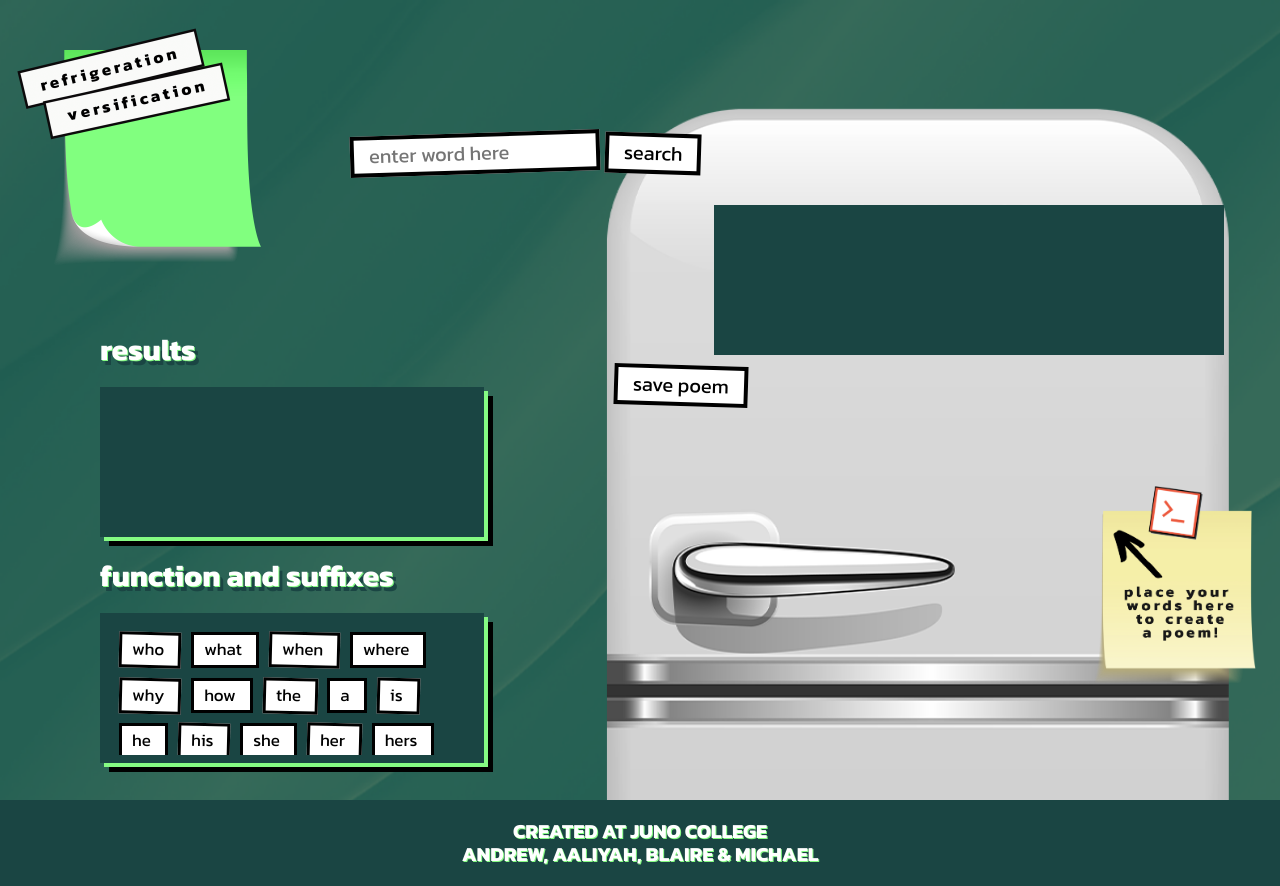
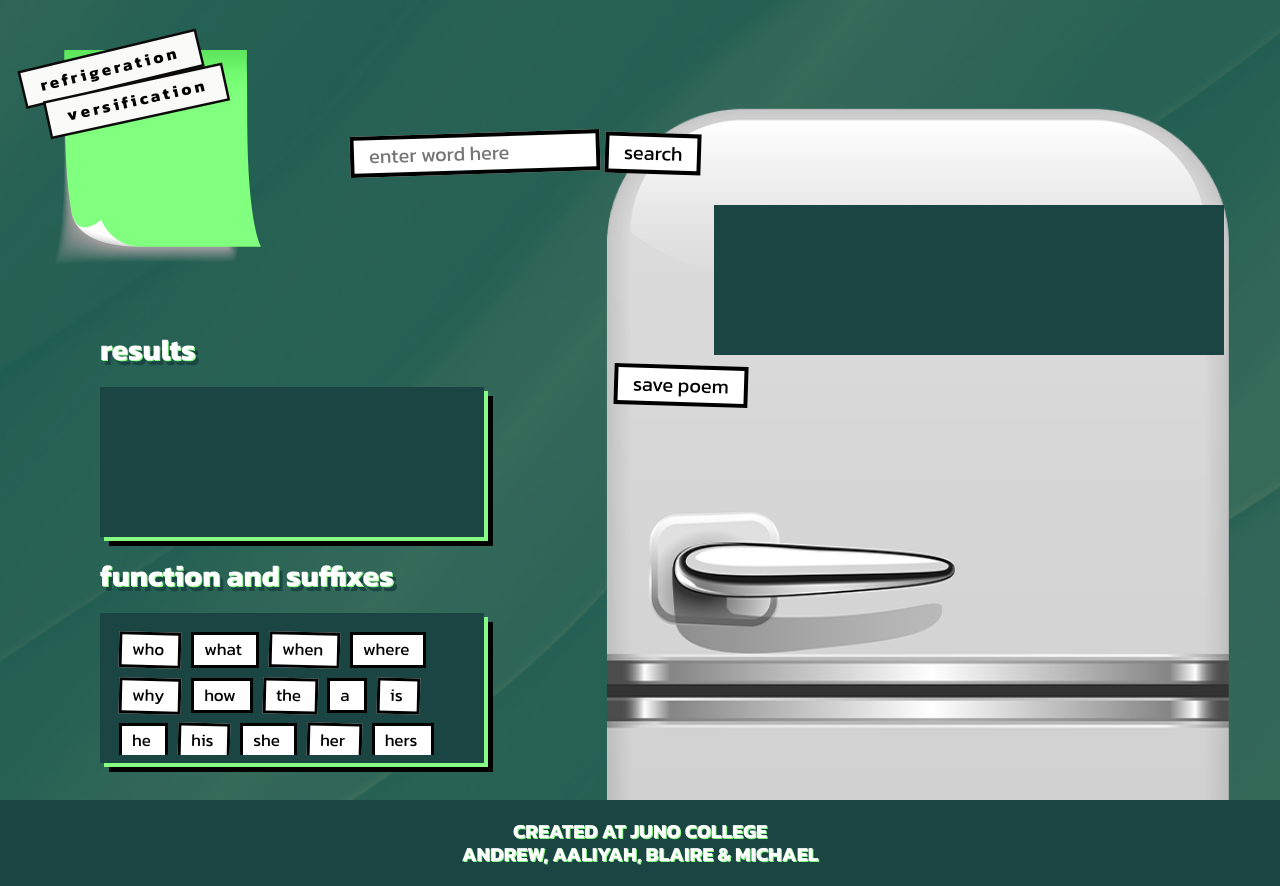
Before and after one commit to AndrewCraig101/RefrigerationVersification, a React (Create React App) app: page / in a window 1280 px wide. Shown: the top 886 px of the page. Built offline with nearby package versions, Linux system fonts and the light colour scheme.

Commit message:
added routing

```diff
--- a/package.json
+++ b/package.json
@@ -11,6 +11,7 @@
     "react": "^17.0.1",
     "react-beautiful-dnd": "^13.0.0",
     "react-dom": "^17.0.1",
+    "react-router-dom": "^5.2.0",
     "react-scripts": "4.0.3",
     "web-vitals": "^1.1.0"
   },
--- a/src/App.css
+++ b/src/App.css
@@ -47,15 +47,18 @@ img {
 
 /* ******MAIN SECTION******* */
 
-main {
+.App {
   background-image: url(./background-image-fridge1.png);
   background-size: cover;
   background-repeat: no-repeat;
   height: 100vh;
+}
+
+main {
   font-family: 'Kanit', sans-serif;
   font-weight: 400;
   text-transform: lowercase;
-  display: flex;
+  /* display: flex; */
 }
 
 .logo {
@@ -228,3 +231,18 @@ footer p{
 footer p a {
   text-decoration: none;
 }
+
+
+
+
+
+
+
+/* **********FIREBASE PAGE********** */
+
+
+.firebase {
+  background-image: none;
+  background-color: red;
+  height: 100vh;
+}
--- a/src/App.js
+++ b/src/App.js
@@ -3,6 +3,10 @@ import Search from './Search';
 import Logo from './Logo';
 import PostItNote from './PostItNote';
 import Footer from './Footer';
+import HomePage from './HomePage'
+import FirebasePoems from './FirebasePoems';
+import { BrowserRouter as Router, Route, Link } from 'react-router-dom';
+
 
 
 
@@ -10,24 +14,15 @@ import Footer from './Footer';
 function App() {
 
   return (
-    <body>
-      <main className="refrigeration-versification">
-        <section className="poems-container">
-          <Logo />
-          <div className="poems-content">
-            {/* <Poem /> */}
-
-            <Search />
-          </div>
-        </section>
-        <section className="fridge-container">
-          <div className="fridge-content">
-            <PostItNote />
-          </div>
-        </section>
-      </main>
-      <Footer />
-    </body>
+    <Router basename={process.env.PUBLIC_URL}>
+      <div className="app-container">
+        <div className="App">
+          <Route path="/" exact component={HomePage} />
+        <Route path="/pastpoems" component={FirebasePoems} />
+        </div>
+        <Footer />
+      </div>
+    </Router>
   );
 }
 
--- /dev/null
+++ b/src/FirebasePoems.js
@@ -0,0 +1,27 @@
+import './App.css';
+import Logo from './Logo';
+import App from './App';
+import Poem from './Poem';
+import Footer from './Footer';
+import { BrowserRouter as Router, Route, Link } from 'react-router-dom';
+
+
+
+function FirebasePoems () {
+    return (
+        <body className="firebase">
+            <main className="firebase-container">  <Link to="/">
+                <Logo />
+            </Link>
+                <section className="past-poems-container">
+                    <div className="past-poems-content">
+                        <Poem />
+                    </div>
+                </section>
+                <Footer/>
+            </main>
+        </body>
+    )
+}
+
+export default FirebasePoems;
--- /dev/null
+++ b/src/HomePage.js
@@ -0,0 +1,26 @@
+import './App.css';
+import Search from './Search';
+import Logo from './Logo';
+import App from './App';
+import { BrowserRouter as Router, Route, Link } from 'react-router-dom';
+
+
+
+function HomePage () {
+    return (
+        <main className="refrigeration-versification">
+            <section className="poems-container">
+                <Link to="/">
+                    <Logo />
+                </Link>
+                <div className="poems-content">
+                    {/* <Poem /> */}
+                    <Search />
+                </div>
+            </section>
+        </main>
+    )
+}
+
+
+export default HomePage;
```
Also changed, not shown: 1 other file (tests, documents, lock files or other folders).
